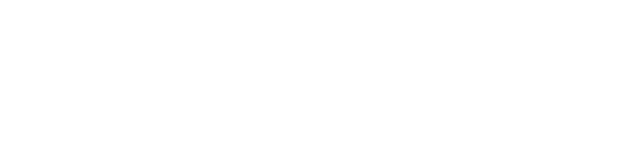
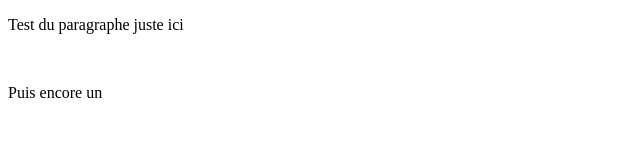
Before and after one commit to Ridkuruma/Ridkuruma.github.io, a plain HTML site: page index.html in a window 1280 px wide. Shown: the whole page, without its empty margins (0-640 px from the left). Drawn offline with Linux system fonts and the light colour scheme.

Commit message:
Update index.html

```diff
--- a/index.html
+++ b/index.html
@@ -6,6 +6,8 @@
     </head>
 
     <body>
+        <p> Test du paragraphe juste ici</p><br />
+        <p> Puis encore un</p>
 
     </body>
 </html>
```
